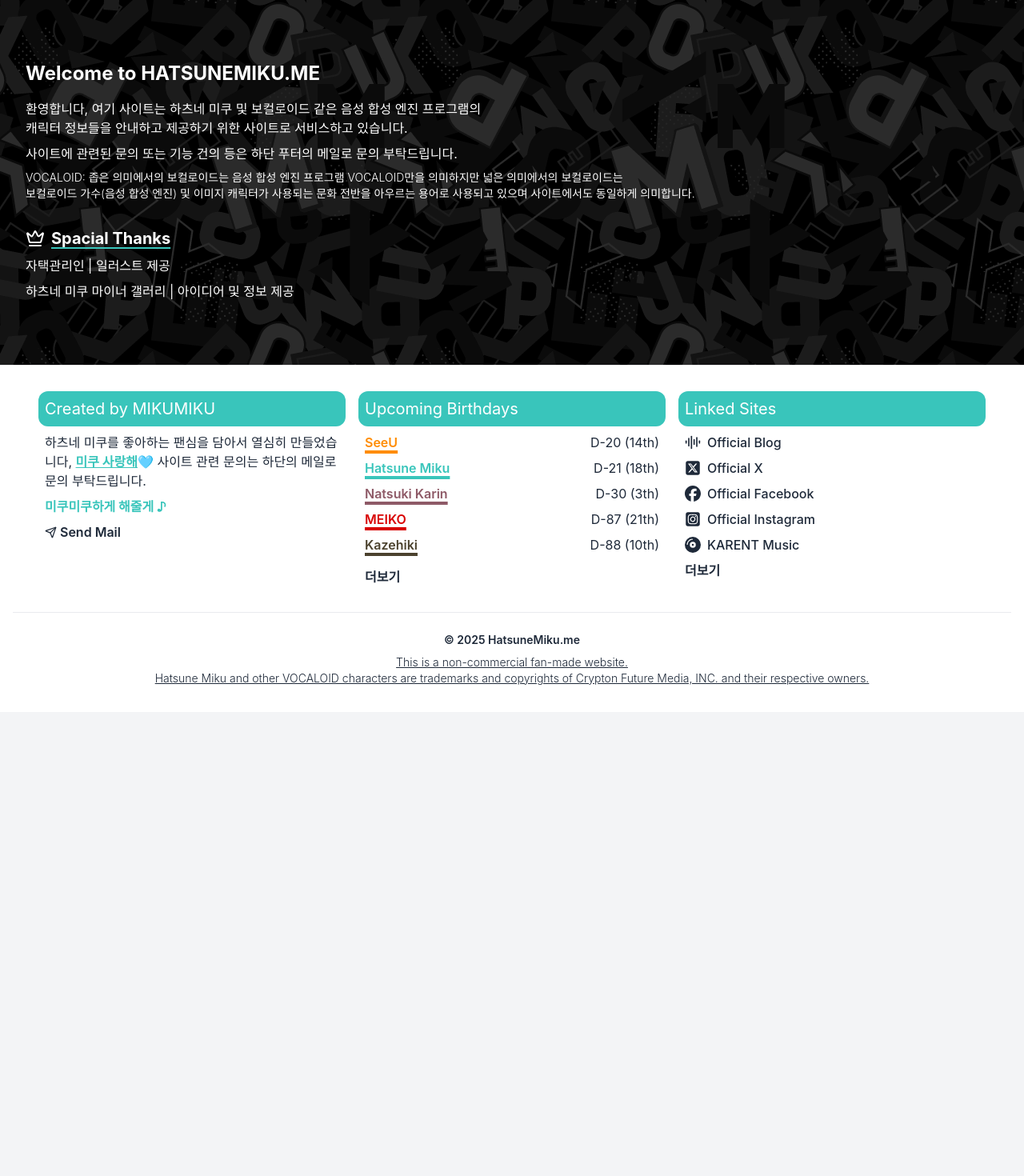
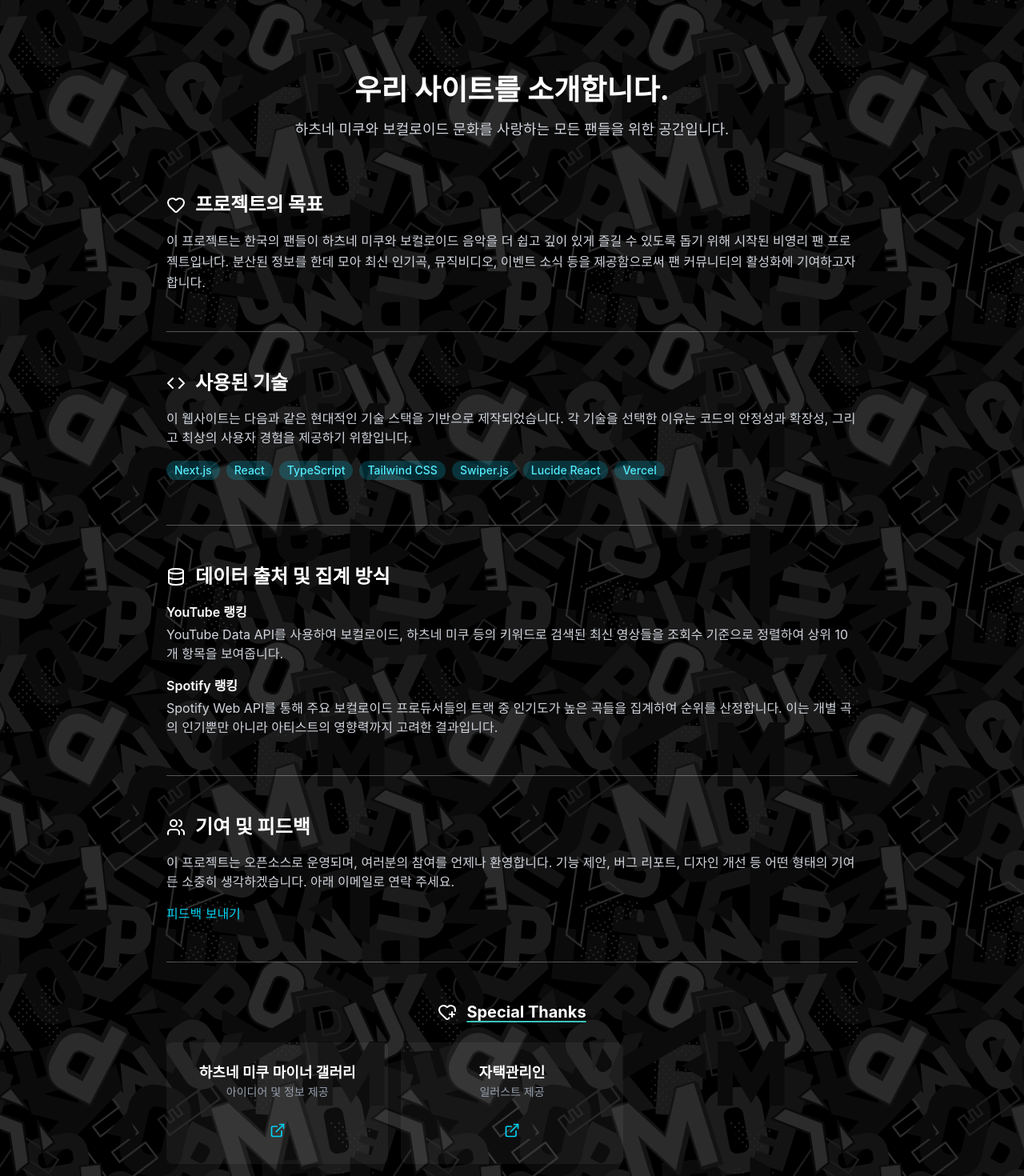
Before and after one commit to laterre39/hatsunemiku-me-service-2025, a Next.js app: page /about in a window 1280 px wide. Shown: the part 60-1530 px from the top of the page at 80% size. Before the commit the page ends 950 px from the top, so only its background shows below. Built offline with nearby package versions, Linux system fonts and the light colour scheme.

Commit message:
feat(about): 소개 페이지 디자인 정의 및 컨텐츠 추가

```diff
--- a/src/app/about/page.tsx
+++ b/src/app/about/page.tsx
@@ -1,31 +1,134 @@
-import {Metadata} from 'next';
-import {Crown} from "lucide-react";
+import {Code, Database, ExternalLink, Heart, HeartPlus, Users} from 'lucide-react';
+import {FaFacebook, FaSquareInstagram, FaSquareXTwitter} from "react-icons/fa6";
+import React from 'react';
+import {specialThanksList} from "@/data/specialThanksList";
 
-export const metadata: Metadata = {
-    title: 'About',
+// 섹션 제목을 위한 재사용 컴포넌트
+const SectionTitle = ({icon, title}: { icon: React.ReactNode; title: string }) => (
+    <div className="flex items-center mb-4 gap-3 font-bold text-2xl text-white">
+        {icon}
+        <h2>{title}</h2>
+    </div>
+);
+
+// 기술 스택 뱃지를 위한 재사용 컴포넌트
+const TechBadge = ({name}: { name: string }) => (
+    <span
+        className="inline-block bg-cyan-400/20 text-cyan-300 text-sm font-medium mr-2 mb-2 px-2.5 py-0.5 rounded-full">
+    {name}
+  </span>
+);
+
+const getLinkIcon = (type: string) => {
+    const iconProps = {size: 20, className: 'text-cyan-400'};
+    switch (type) {
+        case 'instagram':
+            return <FaSquareInstagram {...iconProps} />;
+        case 'twitter':
+            return <FaSquareXTwitter {...iconProps} />;
+        case 'facebook':
+            return <FaFacebook {...iconProps} />;
+        default:
+            return <ExternalLink {...iconProps} />;
+    }
 };
 
-export default function About() {
+export default function AboutPage() {
     return (
-        <main className="container mx-auto px-4 py-8">
-            <h1 className="text-2xl text-white font-bold mb-4">Welcome to HATSUNEMIKU.ME</h1>
-            <p className="flex flex-col text-white space-y-2">
-                <span>
-                    환영합니다, 여기 사이트는 하츠네 미쿠 및 보컬로이드 같은 음성 합성 엔진 프로그램의 <br />캐릭터 정보들을 안내하고 제공하기 위한 사이트로 서비스하고 있습니다.
-                </span>
-                <span>
-                    사이트에 관련된 문의 또는 기능 건의 등은 하단 푸터의 메일로 문의 부탁드립니다.
-                </span>
-                <span className="text-sm font-light">
-                    VOCALOID: 좁은 의미에서의 보컬로이드는 음성 합성 엔진 프로그램 VOCALOID만을 의미하지만 넓은 의미에서의 보컬로이드는
-                    <br />보컬로이드 가수(음성 합성 엔진) 및 이미지 캐릭터가 사용되는 문화 전반을 아우르는 용어로 사용되고 있으며 사이트에서도 동일하게 의미합니다.
-                </span>
-            </p>
-            <p className="flex flex-col text-white space-y-2 mt-8">
-                <span className="flex items-center text-xl font-bold gap-2 underline underline-offset-4 decoration-[#39C5BB]"><Crown />Spacial Thanks</span>
-                <span>자택관리인 | 일러스트 제공</span>
-                <span>하츠네 미쿠 마이너 갤러리 | 아이디어 및 정보 제공</span>
-            </p>
+        <main className="mx-auto max-w-4xl py-12 px-4 text-gray-300">
+            <div className="text-center mb-16">
+                <h1 className="text-4xl font-bold text-white mb-4">우리 사이트를 소개합니다.</h1>
+                <p className="text-lg">
+                    하츠네 미쿠와 보컬로이드 문화를 사랑하는 모든 팬들을 위한 공간입니다.
+                </p>
+            </div>
+
+            <div className="flex flex-col divide-y divide-white/30">
+                <section className="py-12 first:pt-0 last:pb-0">
+                    <SectionTitle icon={<Heart size={24}/>} title="프로젝트의 목표"/>
+                    <p className="leading-relaxed">
+                        이 프로젝트는 한국의 팬들이 하츠네 미쿠와 보컬로이드 음악을 더 쉽고 깊이 있게 즐길 수 있도록 돕기 위해 시작된 비영리 팬 프로젝트입니다. 분산된 정보를 한데 모아 최신 인기곡,
+                        뮤직비디오, 이벤트 소식 등을 제공함으로써 팬 커뮤니티의 활성화에 기여하고자 합니다.
+                    </p>
+                </section>
+
+                <section className="py-12 first:pt-0 last:pb-0">
+                    <SectionTitle icon={<Code size={24}/>} title="사용된 기술"/>
+                    <p className="mb-4">
+                        이 웹사이트는 다음과 같은 현대적인 기술 스택을 기반으로 제작되었습니다. 각 기술을 선택한 이유는 코드의 안정성과 확장성, 그리고 최상의 사용자 경험을 제공하기 위함입니다.
+                    </p>
+                    <div>
+                        <TechBadge name="Next.js"/>
+                        <TechBadge name="React"/>
+                        <TechBadge name="TypeScript"/>
+                        <TechBadge name="Tailwind CSS"/>
+                        <TechBadge name="Swiper.js"/>
+                        <TechBadge name="Lucide React"/>
+                        <TechBadge name="Vercel"/>
+                    </div>
+                </section>
+
+                <section className="py-12 first:pt-0 last:pb-0">
+                    <SectionTitle icon={<Database size={24}/>} title="데이터 출처 및 집계 방식"/>
+                    <div className="space-y-4">
+                        <div>
+                            <h3 className="font-semibold text-white mb-1">YouTube 랭킹</h3>
+                            <p>
+                                YouTube Data API를 사용하여 보컬로이드, 하츠네 미쿠 등의 키워드로 검색된 최신 영상들을 조회수 기준으로 정렬하여 상위 10개
+                                항목을 보여줍니다.
+                            </p>
+                        </div>
+                        <div>
+                            <h3 className="font-semibold text-white mb-1">Spotify 랭킹</h3>
+                            <p>
+                                Spotify Web API를 통해 주요 보컬로이드 프로듀서들의 트랙 중 인기도가 높은 곡들을 집계하여 순위를 산정합니다. 이는 개별 곡의 인기뿐만 아니라 아티스트의
+                                영향력까지 고려한 결과입니다.
+                            </p>
+                        </div>
+                    </div>
+                </section>
+
+                <section className="py-12 first:pt-0 last:pb-0">
+                    <SectionTitle icon={<Users size={24}/>} title="기여 및 피드백"/>
+                    <p>
+                        이 프로젝트는 오픈소스로 운영되며, 여러분의 참여를 언제나 환영합니다. 기능 제안, 버그 리포트, 디자인 개선 등 어떤 형태의 기여든 소중히 생각하겠습니다. 아래 이메일로 연락
+                        주세요.
+                    </p>
+                    <div className="mt-4 flex flex-col sm:flex-row gap-4">
+                        <a href="mailto:contact@hatsunemiku.me"
+                           className="text-cyan-400 hover:text-cyan-300 transition-colors">
+                            피드백 보내기
+                        </a>
+                    </div>
+                </section>
+
+                <section className="py-12 first:pt-0 last:pb-0">
+                    <div
+                        className="flex items-center justify-center mb-6 gap-3 font-bold text-xl text-white underline underline-offset-4 decoration-[#39C5BB]">
+                        <HeartPlus size={24}/>
+                        <h2>Special Thanks</h2>
+                    </div>
+                    <div className="grid grid-cols-1 md:grid-cols-3 gap-4">
+                        {specialThanksList.map(({name, contribution, links}) => (
+                            <div key={name}
+                                 className="bg-white/5 p-6 rounded-lg flex flex-col items-center text-center gap-3 transition-all hover:bg-white/10 hover:scale-105">
+                                <div>
+                                    <h3 className="font-semibold text-white text-lg">{name}</h3>
+                                    <p className="text-sm text-gray-400">{contribution}</p>
+                                </div>
+                                <div className="flex items-center gap-3 mt-2">
+                                    {links?.map((link) => (
+                                        <a key={link.url} href={link.url} target="_blank" rel="noopener noreferrer"
+                                           className="p-2 rounded-full hover:bg-white/20 transition-colors">
+                                            {getLinkIcon(link.type)}
+                                        </a>
+                                    ))}
+                                </div>
+                            </div>
+                        ))}
+                    </div>
+                </section>
+            </div>
         </main>
     );
 }
--- /dev/null
+++ b/src/data/specialThanksList.ts
@@ -0,0 +1,16 @@
+export const specialThanksList = [
+    {
+        name: '하츠네 미쿠 마이너 갤러리',
+        contribution: '아이디어 및 정보 제공',
+        links: [
+            {type: 'default', url: 'https://gall.dcinside.com/mgallery/board/lists?id=mikuhatsune'}
+        ]
+    },
+    {
+        name: '자택관리인',
+        contribution: '일러스트 제공',
+        links: [
+            {type: 'default', url: 'https://gall.dcinside.com/mgallery/board/view?id=mikuhatsune&no=381515'},
+        ]
+    },
+];
```
